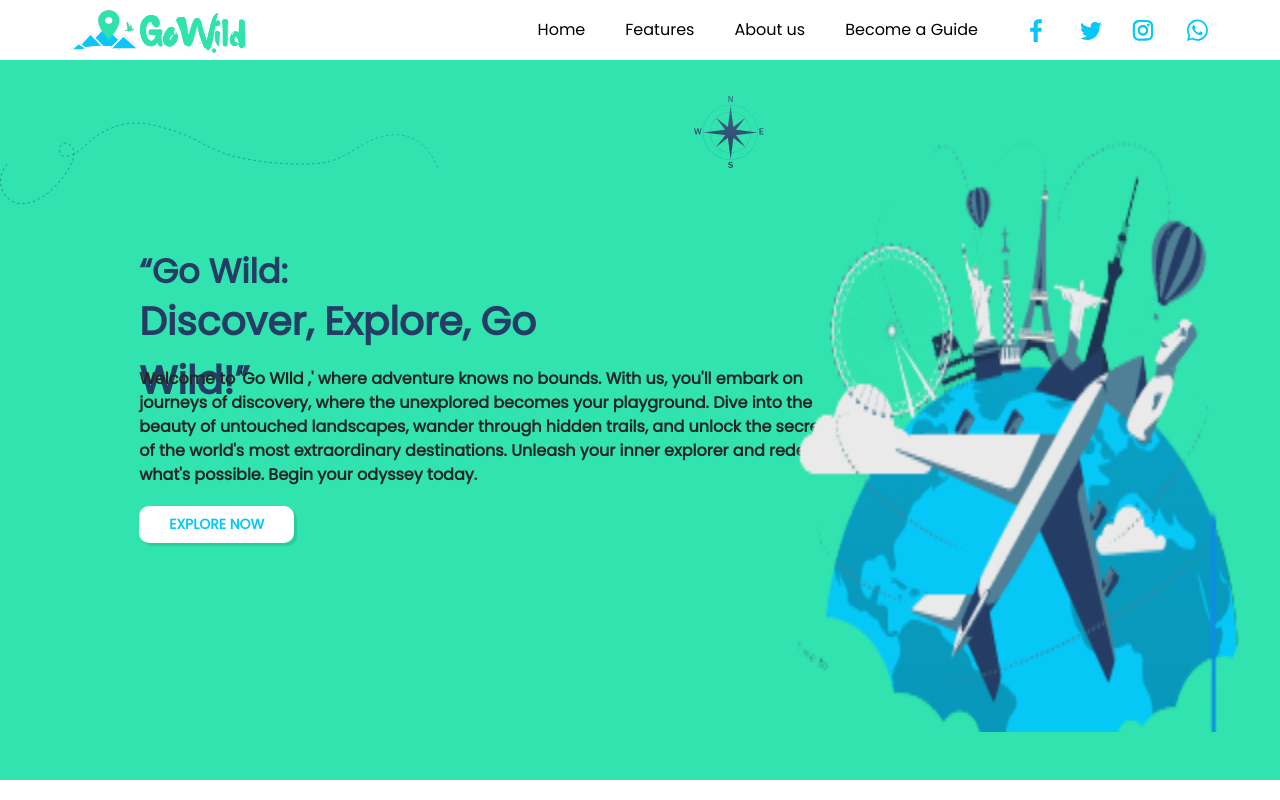
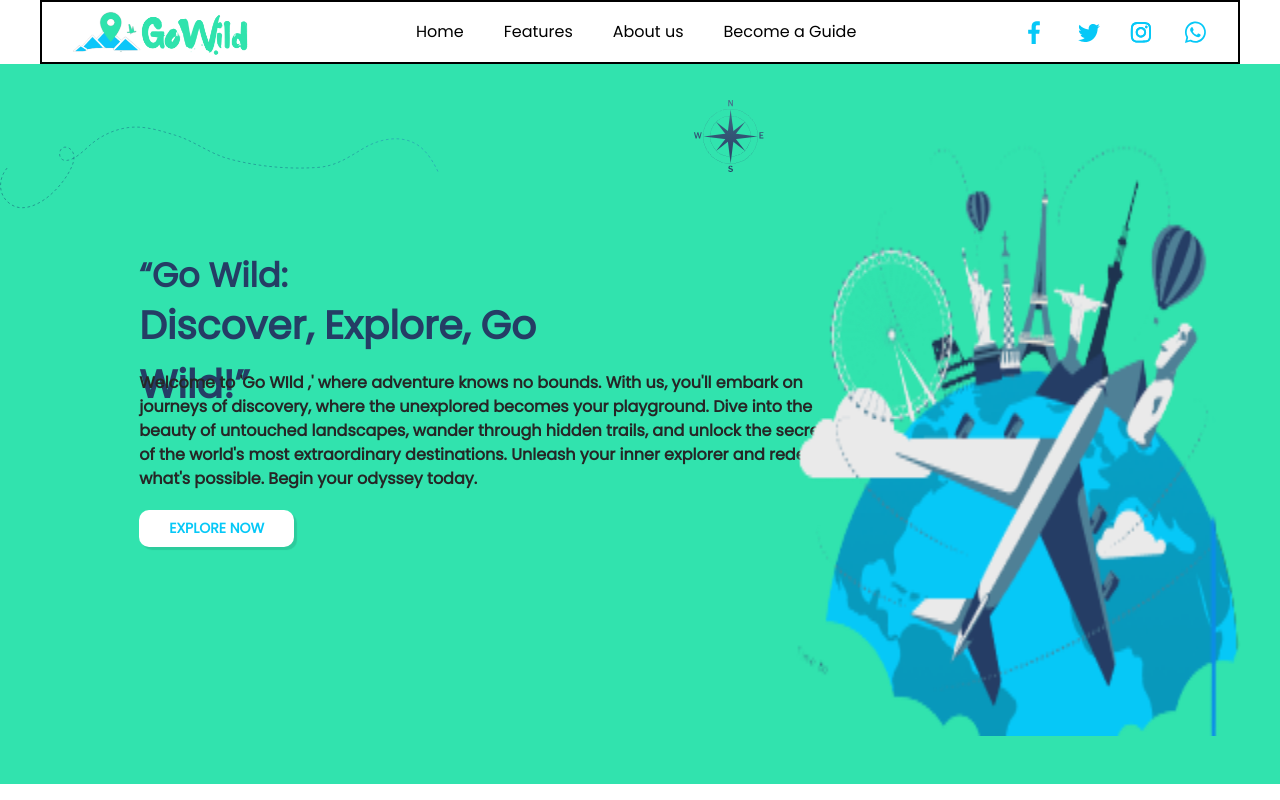
Before and after one commit to Aksh-007/go-wild, a React (Vite) app: page / in a window 1280 px wide. Shown: the top 800 px of the page. Built offline with nearby package versions, Linux system fonts and the light colour scheme.

Commit message:
fix - navbar issue sorted

```diff
--- a/src/components/Navbar.jsx
+++ b/src/components/Navbar.jsx
@@ -9,6 +9,7 @@ const Navbar = () => {
           display: "flex",
           justifyContent: "space-between",
           alignItems: "center",
+          border: "2px solid black",
         }}
       >
         {/* Logo  */}
@@ -43,6 +44,7 @@ const Navbar = () => {
           <Link to="/guideForm">
             <Typography>Become a Guide</Typography>
           </Link>
+        </Box>
         {/* </Box> */}
         <Box>
           <svg
@@ -109,7 +111,6 @@ const Navbar = () => {
             </defs>
           </svg>
         </Box>
-        </Box>
         {/*hamburger menu  */}
         <Box
           sx={{
```
Lines whose indentation alone changed are shown as unchanged.
